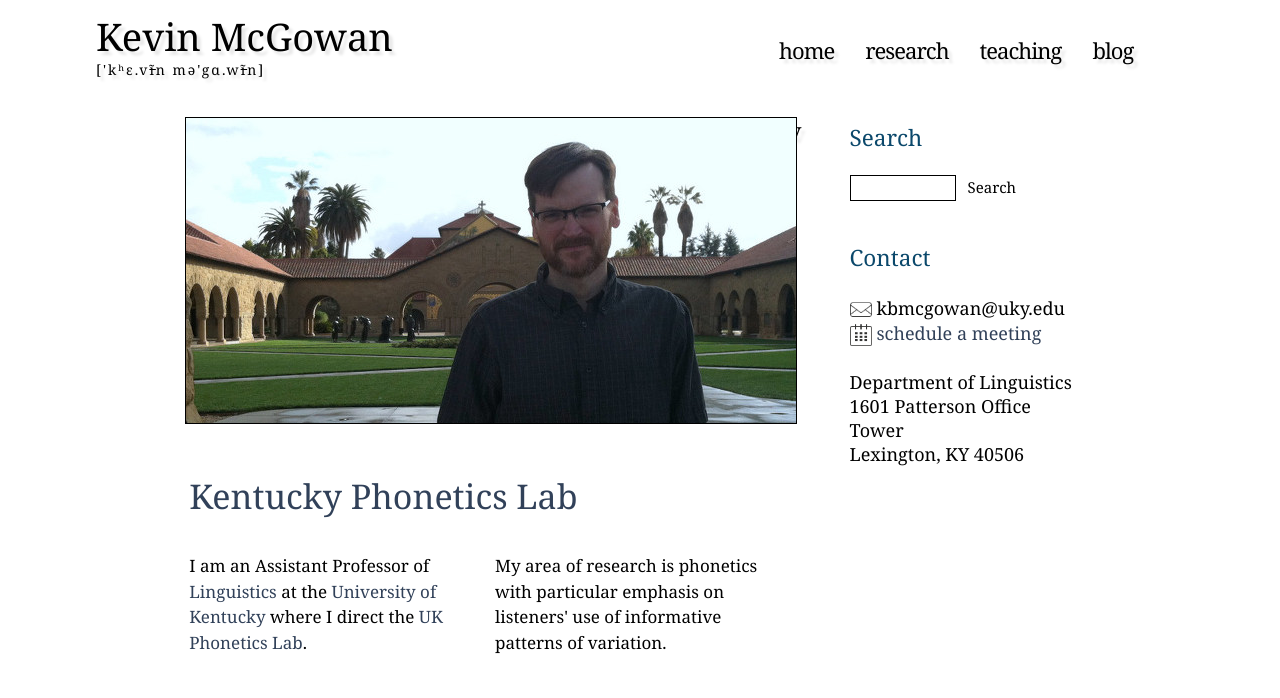
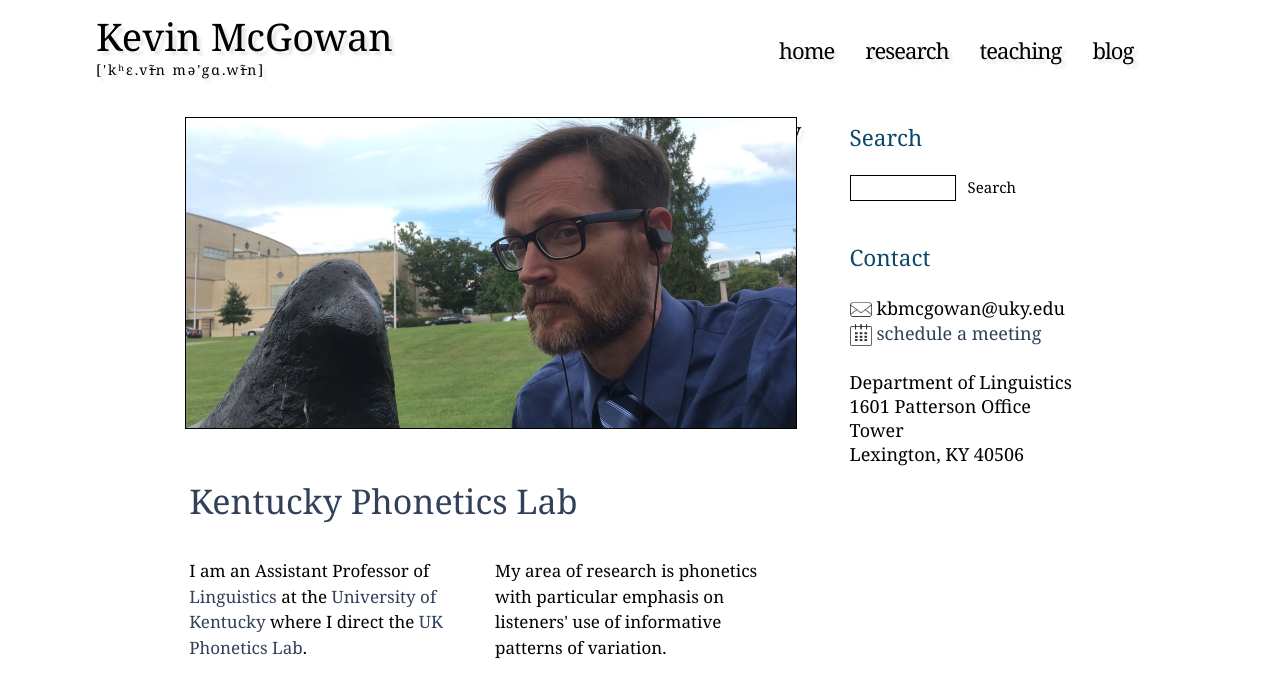
Before and after one commit to kbmcgowan/kbmcgowan.github.io, a Jekyll site: the page built from index.html, in a window 1280 px wide. Shown: the top 698 px of the page. Built offline with Jekyll 4.4.1, drawn with Linux system fonts in a browser that asks for light colours; nearby versions of some CDN libraries; some web fonts are replaced; library files that are not in the unit come from our copies.

```diff
--- a/index.html
+++ b/index.html
@@ -5,7 +5,7 @@
 <div class="columns">
 
 <div class="leftcolumn">
-	<img src="images/courtyard.jpg" title="standard tourist shot -- right next to the Stanford Linguistics department" width="610"/>
+	<img src="images/raven.jpg" title="a kevin mcgowan with a corvid (but not that kevin mcgowan)" width="610"/>
 
 <div class="box">
     <h1><a href="http://phonetics.as.uky.edu/">Kentucky Phonetics Lab</a></h1>
```
Also changed, not shown: images/raven.jpg (added).
